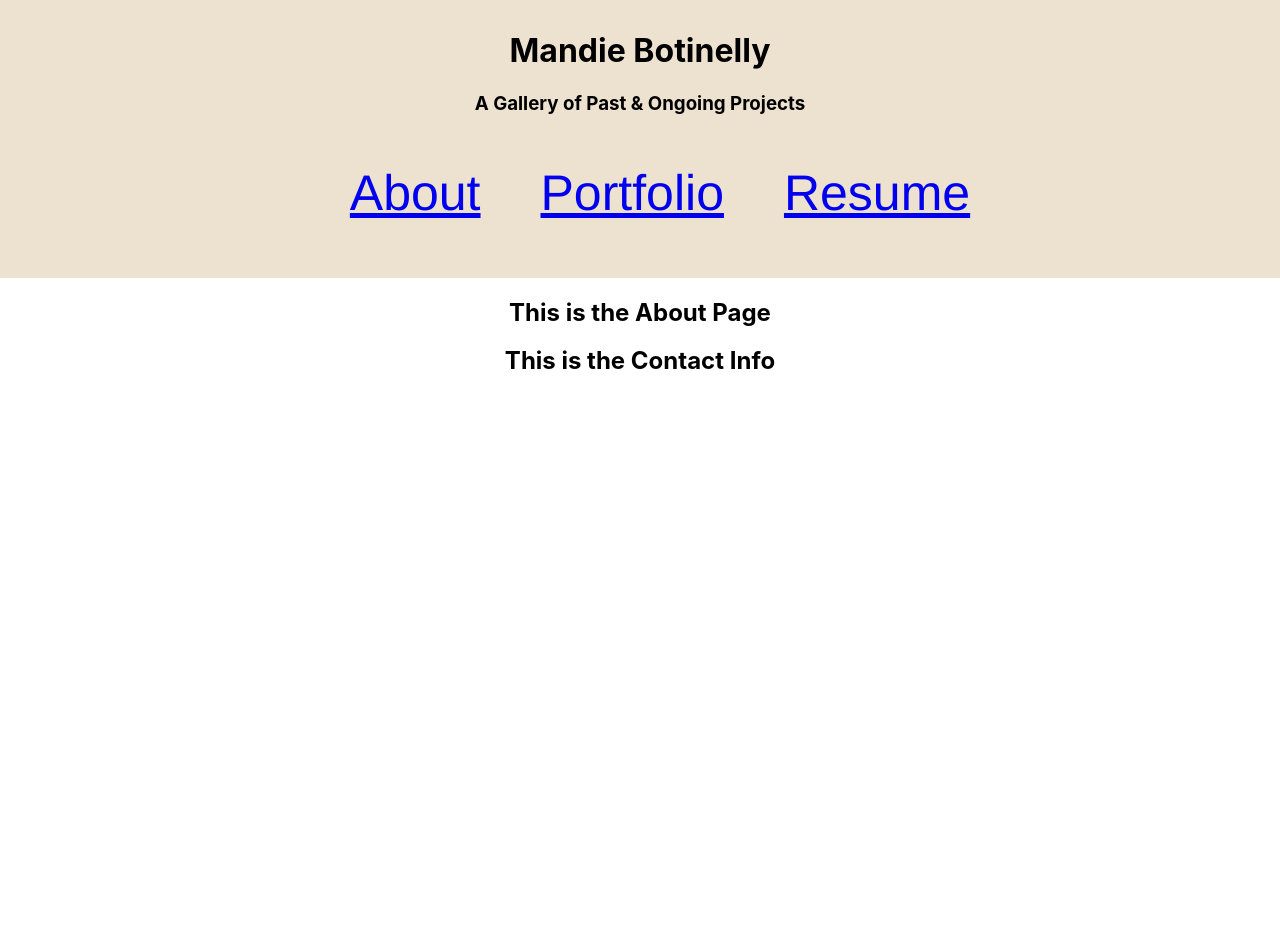
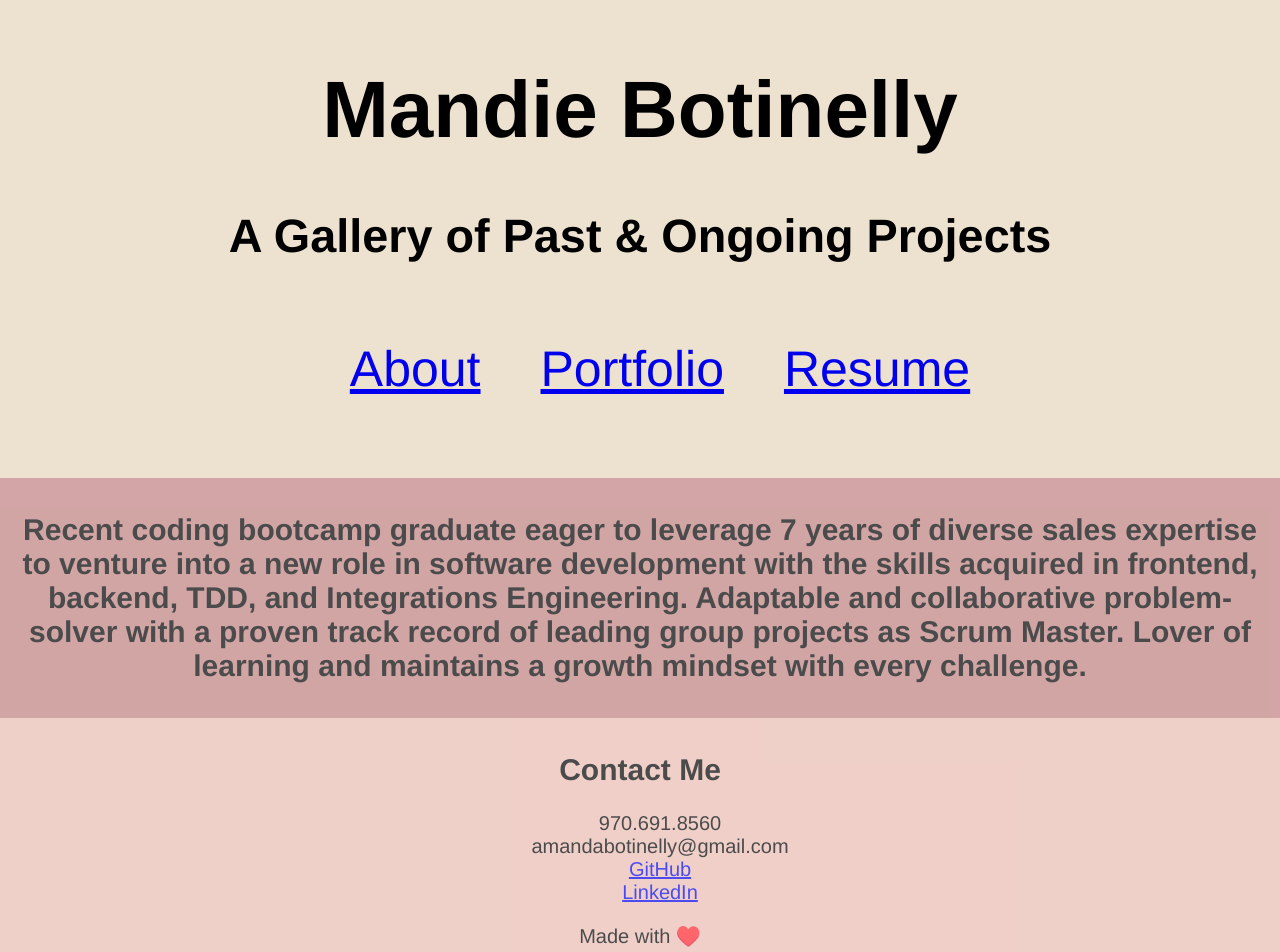
Before and after one commit to MandieBot/React-Portfolio, a React (Create React App) app in the folder mandie-portfolio/: page / in a window 1280 px wide. Shown: the top 952 px of the page. Before the commit the page ends 800 px from the top, so only its background shows below. Built offline with nearby package versions, Linux system fonts and the light colour scheme.

Commit message:
Completed About, Contact, and Resume sections

```diff
--- a/mandie-portfolio/src/App.css
+++ b/mandie-portfolio/src/App.css
@@ -17,4 +17,33 @@
   background-color: #ede1d0;
   color: black;
   text-align: center;
+  font-family: "Franklin Gothic Medium", "Arial Narrow", Arial, sans-serif;
+  font-size: 40px;
 }
+#AboutMe {
+  background-color: #c07f80;
+  opacity: 0.7;
+  color: black;
+  font-family: "Franklin Gothic Medium", "Arial Narrow", Arial, sans-serif;
+  font-size: 20px;
+  padding: 10px;
+}
+.resumeStyling {
+  background-color: #c07f80;
+  text-align: center;
+  font-family: "Franklin Gothic Medium", "Arial Narrow", Arial, sans-serif;
+  font-size: 28px;
+}
+
+#ContactMe {
+  background-color: #e9bcb2;
+  opacity: 0.7;
+  color: black;
+  font-family: "Franklin Gothic Medium", "Arial Narrow", Arial, sans-serif;
+  font-size: 20px;
+  padding: 10px;
+}
+
+.contactList {
+  list-style-type: none;
+}
--- a/mandie-portfolio/src/components/About.js
+++ b/mandie-portfolio/src/components/About.js
@@ -4,8 +4,12 @@ function About() {
   const linkStyle = { border: "1px black", padding: "5px" };
 
   return (
-    <div>
-      <h2>This is the About Page</h2>
+    <div id="AboutMe">
+      <h2>
+        Recent coding bootcamp graduate eager to leverage 7 years of diverse sales expertise to venture into a new role in software development with
+        the skills acquired in frontend, backend, TDD, and Integrations Engineering. Adaptable and collaborative problem-solver with a proven track
+        record of leading group projects as Scrum Master. Lover of learning and maintains a growth mindset with every challenge.
+      </h2>
     </div>
   );
 }
--- a/mandie-portfolio/src/components/Contact.js
+++ b/mandie-portfolio/src/components/Contact.js
@@ -4,8 +4,23 @@ function Contact() {
   const linkStyle = { border: "1px black", padding: "5px" };
 
   return (
-    <div>
-      <h2>This is the Contact Info</h2>
+    <div id="ContactMe">
+      <h2>Contact Me</h2>
+      <ul class="contactList">
+        <li>970.691.8560</li>
+        <li>amandabotinelly@gmail.com</li>
+        <li>
+          <a href="https://github.com/MandieBot" target="_blank">
+            GitHub
+          </a>
+        </li>
+        <li>
+          <a href="https://www.linkedin.com/in/mandie-botinelly/" target="_blank">
+            LinkedIn
+          </a>
+        </li>
+      </ul>
+      <footer>Made with ♥️</footer>
     </div>
   );
 }
--- a/mandie-portfolio/src/components/Resume.js
+++ b/mandie-portfolio/src/components/Resume.js
@@ -1,11 +1,16 @@
 import React from "react";
 
 function Resume() {
-  const linkStyle = { border: "1px black", padding: "5px" };
+  //   const linkStyle = { border: "1px black", padding: "5px" };
 
   return (
-    <div>
-      <h2>This is the Resume</h2>
+    <div class="resumeStyling">
+      <p>
+        View My{" "}
+        <a href="https://drive.google.com/file/d/1SAQblDNu90o7xeGYZI8Vjxt743YdYI7d/view?usp=share_link" target="_blank">
+          Resume
+        </a>
+      </p>
     </div>
   );
 }
```
